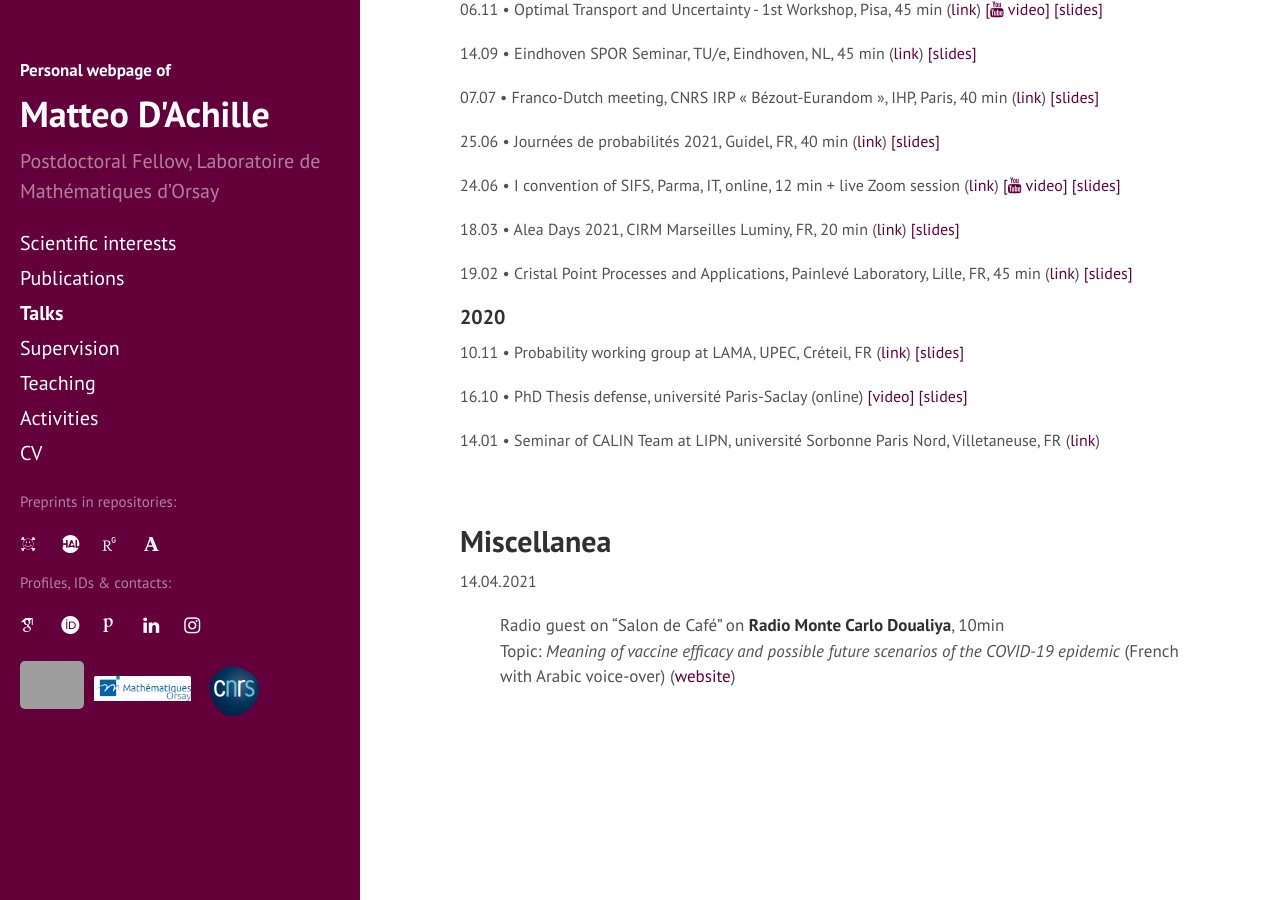
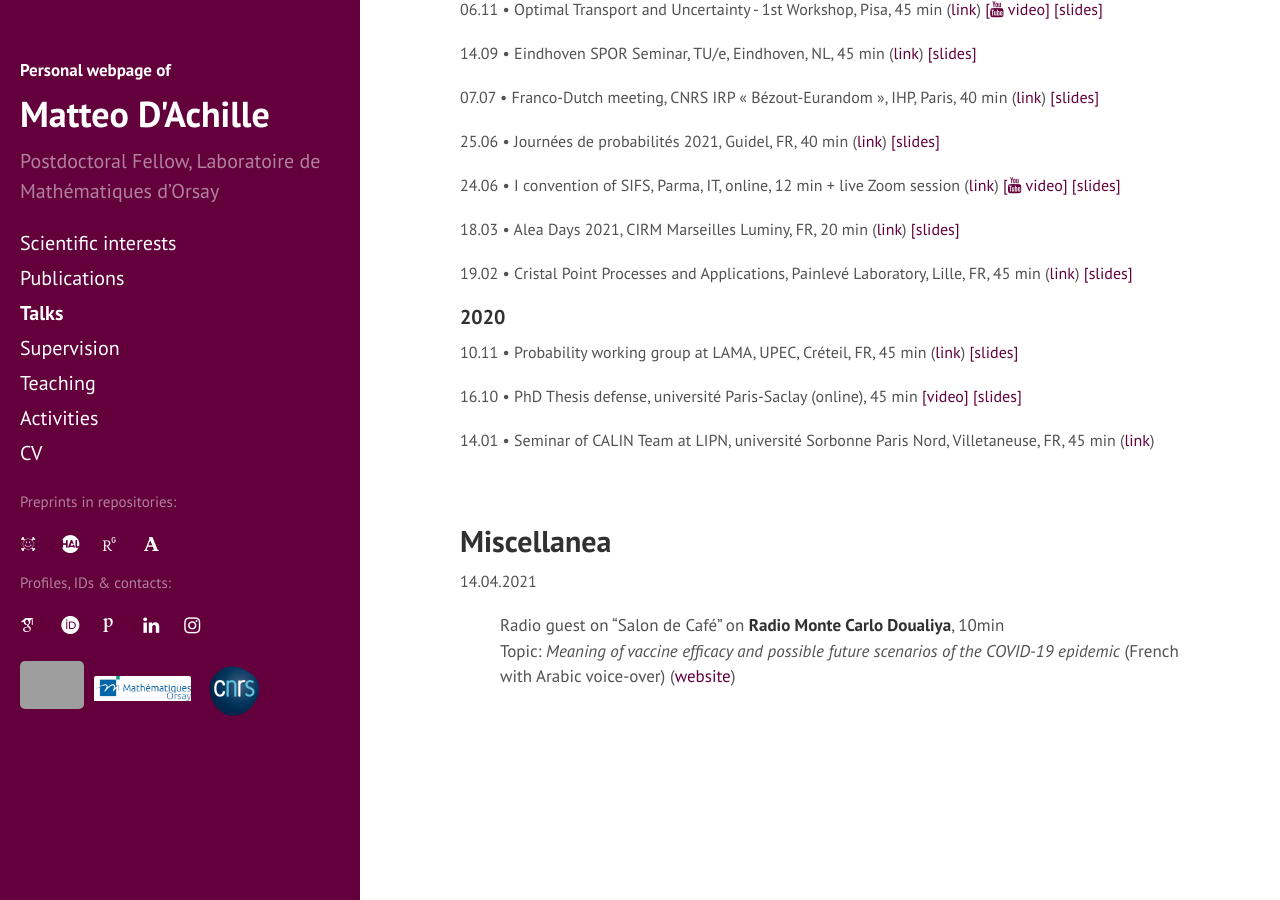
Before and after one commit to matteodachille/matteodachille.github.io, a Jekyll site: the page built from talks.md, in a window 1280 px wide and 900 px high, scrolled down 686 px. Built offline with Jekyll 4.4.1, drawn with Linux system fonts in a browser that asks for light colours; nearby versions of some CDN libraries; some web fonts are replaced; formulas are drawn with MathJax 3; grey boxes are pictures that could not be loaded.

Commit message:
Fixed typos

```diff
--- a/talks.md
+++ b/talks.md
@@ -79,11 +79,11 @@ Title: _Decimation and the spin-flop transition in the \\(XY\\) model on \\(\mat
 #### 2020
 {: .no_toc}
 
-10.11 &#x2022; Probability working group at LAMA, UPEC, Créteil, FR ([link](https://lama.u-pem.fr/evenements/seminaire/groupe_de_travail_probabilites/le_probleme_dassignation_aleatoire_euclidienne){:target="_blank"}) [ [slides] ]({{ site.baseurl }}assets/slides_ERAP_fr_nov10.pdf){:target="_blank"}
+10.11 &#x2022; Probability working group at LAMA, UPEC, Créteil, FR, 45 min ([link](https://lama.u-pem.fr/evenements/seminaire/groupe_de_travail_probabilites/le_probleme_dassignation_aleatoire_euclidienne){:target="_blank"}) [ [slides] ]({{ site.baseurl }}assets/slides_ERAP_fr_nov10.pdf){:target="_blank"}
 {: style="font-size: 16px;" }
-16.10 &#x2022; PhD Thesis defense, université Paris-Saclay (online) [ [video] ](https://eu.bbcollab.com/recording/e2afdc2198204451bd3bf8c7de4f1ec7){:target="_blank"} [ [slides] ]({{ site.baseurl }}assets/slides_ERAP_1610.pdf){:target="_blank"}
+16.10 &#x2022; PhD Thesis defense, université Paris-Saclay (online), 45 min [ [video] ](https://eu.bbcollab.com/recording/e2afdc2198204451bd3bf8c7de4f1ec7){:target="_blank"} [ [slides] ]({{ site.baseurl }}assets/slides_ERAP_1610.pdf){:target="_blank"}
 {: style="font-size: 16px;" }
-14.01 &#x2022; Seminar of CALIN Team at LIPN, université Sorbonne Paris Nord, Villetaneuse, FR ([link](https://lipn.univ-paris13.fr/~banderier/Seminaires/){:target="_blank"})
+14.01 &#x2022; Seminar of CALIN Team at LIPN, université Sorbonne Paris Nord, Villetaneuse, FR, 45 min ([link](https://lipn.univ-paris13.fr/~banderier/Seminaires/){:target="_blank"})
 {: style="font-size: 16px;" }
 
 
```
